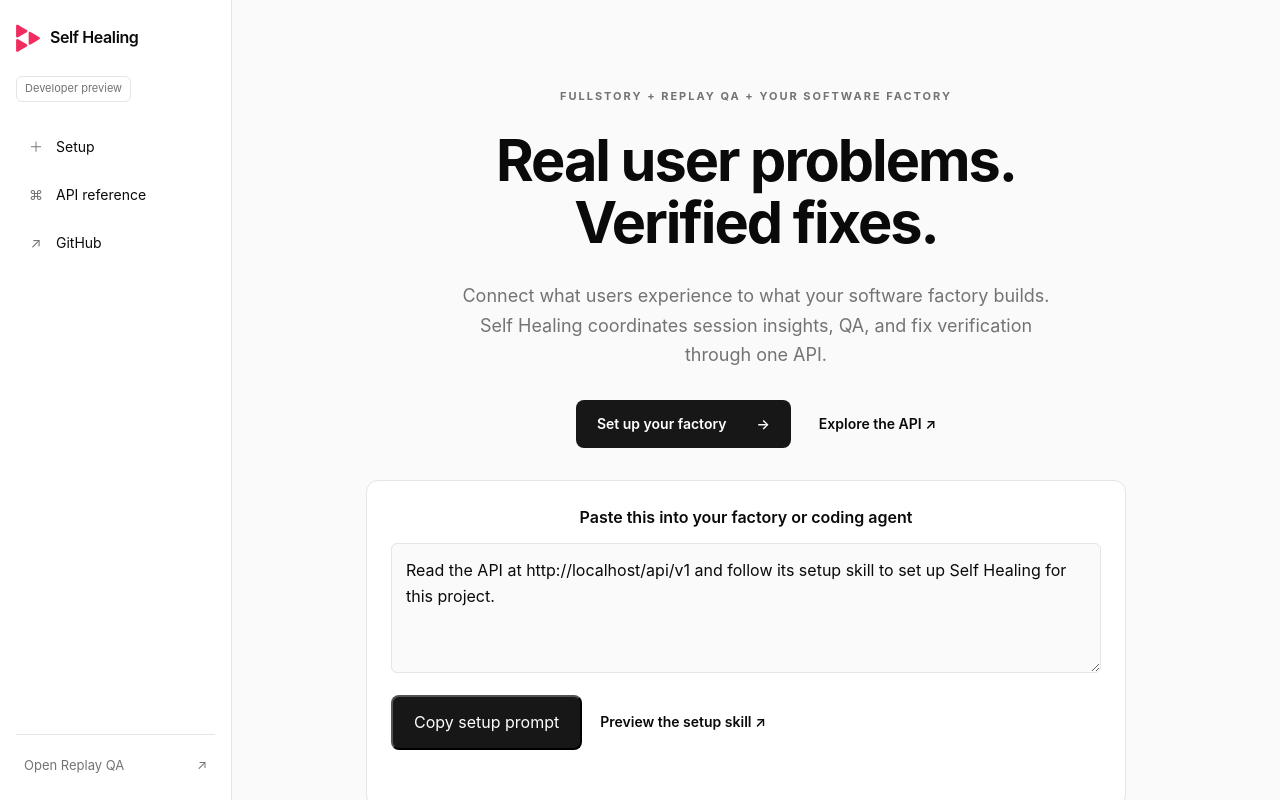
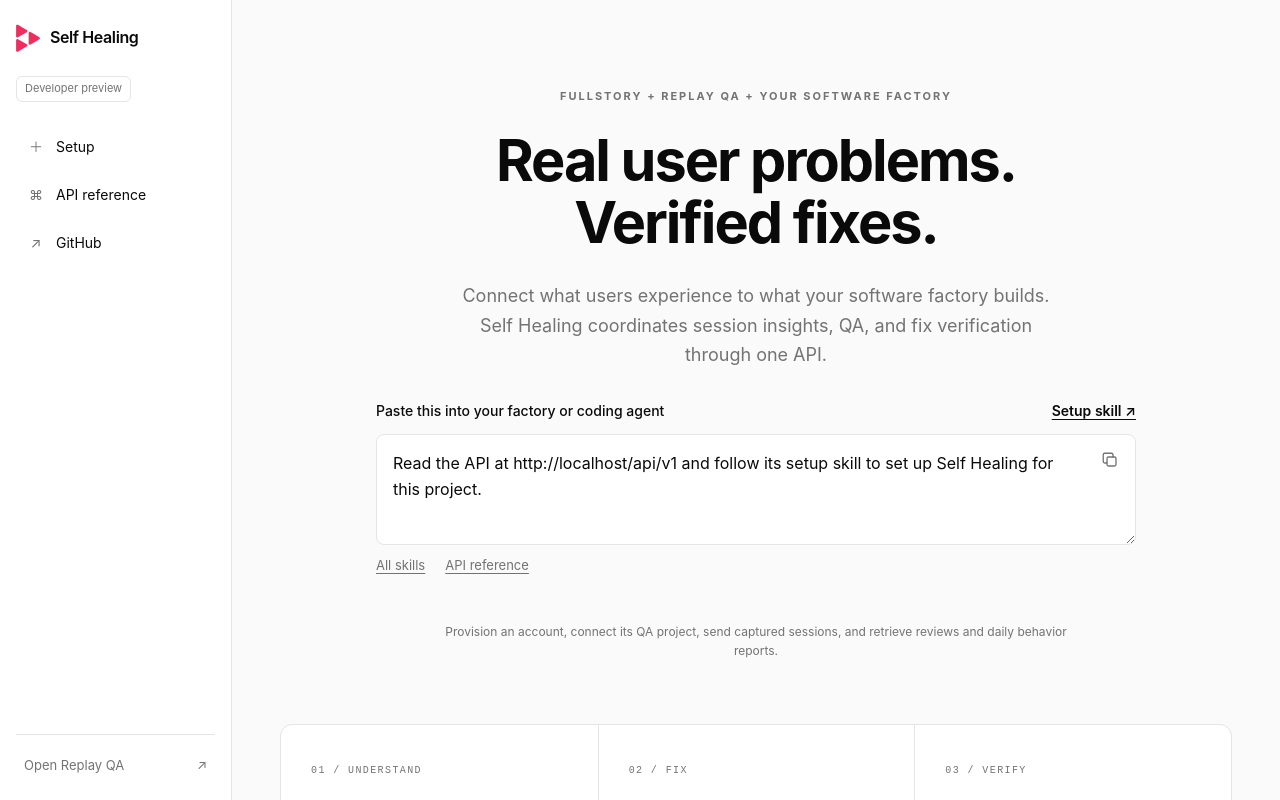
Before and after one commit to replayio/self-healing, a React (Vite) app: page /api/v1/account in a window 1280 px wide. Shown: the top 800 px of the page. Built offline with nearby package versions, Linux system fonts and the light colour scheme.

Commit message:
Make setup skill prominent and use a compact copy icon

```diff
--- a/src/main.tsx
+++ b/src/main.tsx
@@ -76,18 +76,16 @@
             Self Healing coordinates session insights, QA, and fix verification
             through one API.
           </p>
-          <div className="actions">
-            <a className="button" href="#setup">
-              Set up your factory <span>→</span>
-            </a>
-            <a className="secondary" href="/api/v1/openapi.json">
-              Explore the API ↗
-            </a>
-          </div>
           <div className="setup-prompt">
+            <div className="prompt-heading">
               <label htmlFor="setup-prompt">
                 Paste this into your factory or coding agent
               </label>
+              <a href="/api/v1/skills/setup-self-healing/SKILL.md">
+                Setup skill ↗
+              </a>
+            </div>
+            <div className="prompt-field">
               <textarea
                 id="setup-prompt"
                 readOnly
@@ -96,16 +94,48 @@
                 rows={3}
                 spellCheck={false}
               />
-            <div className="prompt-actions">
-              <button className="button" type="button" onClick={copyPrompt}>
-                Copy setup prompt
+              <button
+                className="copy-icon"
+                type="button"
+                onClick={copyPrompt}
+                aria-label="Copy setup prompt"
+                title="Copy setup prompt"
+              >
+                {copyStatus.startsWith("Copied") ? (
+                  <svg
+                    width="18"
+                    height="18"
+                    viewBox="0 0 24 24"
+                    fill="none"
+                    stroke="currentColor"
+                    strokeWidth="1.75"
+                    strokeLinecap="round"
+                    strokeLinejoin="round"
+                    aria-hidden="true"
+                  >
+                    <path d="m5 12 4 4L19 6" />
+                  </svg>
+                ) : (
+                  <svg
+                    width="18"
+                    height="18"
+                    viewBox="0 0 24 24"
+                    fill="none"
+                    stroke="currentColor"
+                    strokeWidth="1.75"
+                    strokeLinecap="round"
+                    strokeLinejoin="round"
+                    aria-hidden="true"
+                  >
+                    <rect x="8" y="8" width="12" height="12" rx="2" />
+                    <path d="M16 8V5a2 2 0 0 0-2-2H5a2 2 0 0 0-2 2v9a2 2 0 0 0 2 2h3" />
+                  </svg>
+                )}
               </button>
-              <a
-                className="text-link"
-                href="/api/v1/skills/setup-self-healing/SKILL.md"
-              >
-                Preview the setup skill ↗
-              </a>
+            </div>
+            <div className="prompt-links">
+              <a href="/api/v1/skills">All skills</a>
+              <a href="/api/v1/openapi.json">API reference</a>
             </div>
             <p className="copy-status" role="status">
               {copyStatus}
@@ -150,8 +180,8 @@
               <br />A continuous feedback loop.
             </h2>
             <p className="section-copy">
-              Bring a software factory, or use a coding agent for a
-              more manual workflow. Choose the capabilities your team needs.
+              Bring a software factory, or use a coding agent for a more manual
+              workflow. Choose the capabilities your team needs.
             </p>
             <a
               className="text-link"
--- a/src/style.css
+++ b/src/style.css
@@ -521,50 +521,82 @@
 
 .setup-prompt {
   max-width: 760px;
-  margin-top: 32px;
-  padding: 24px;
-  border: 1px solid var(--border);
-  border-radius: 12px;
-  background: var(--surface);
+  margin: 28px auto 0;
+  text-align: left;
 }
-.setup-prompt label {
-  display: block;
+.prompt-heading {
+  display: flex;
+  align-items: baseline;
+  justify-content: space-between;
+  gap: 12px;
+  flex-wrap: wrap;
+  margin-bottom: 12px;
+  font-size: 14px;
+}
+.prompt-heading label {
+  font-weight: 500;
+}
+.prompt-heading a,
+.prompt-links a {
+  text-decoration: underline;
+  text-underline-offset: 3px;
+}
+.prompt-heading a {
   font-weight: 600;
-  margin-bottom: 12px;
+  white-space: nowrap;
+}
+.prompt-field {
+  position: relative;
 }
 .setup-prompt textarea {
+  display: block;
   width: 100%;
   resize: vertical;
-  padding: 14px;
+  padding: 16px 56px 16px 16px;
   border: 1px solid var(--border);
-  border-radius: 6px;
-  background: var(--canvas);
+  border-radius: 8px;
+  background: var(--surface);
   color: var(--text);
   font: inherit;
   line-height: 1.6;
-  min-height: 130px;
+  min-height: 110px;
+}
+.copy-icon {
+  position: absolute;
+  top: 8px;
+  right: 8px;
+  width: 36px;
+  height: 36px;
+  display: grid;
+  place-items: center;
+  padding: 0;
+  border: 0;
+  border-radius: 6px;
+  background: transparent;
+  color: var(--muted);
+  cursor: pointer;
+}
+.copy-icon:hover {
+  background: var(--canvas);
+  color: var(--text);
 }
 .setup-prompt textarea:focus-visible,
-button:focus-visible {
-  outline: 3px solid var(--primary);
+.copy-icon:focus-visible {
+  outline: 2px solid var(--primary);
   outline-offset: 3px;
 }
-.prompt-actions {
+.prompt-links {
   display: flex;
-  gap: 18px;
-  align-items: center;
-  flex-wrap: wrap;
-  margin-top: 14px;
-}
-.prompt-actions button {
-  font: inherit;
-  cursor: pointer;
+  gap: 20px;
+  margin-top: 10px;
+  font-size: 13px;
+  color: var(--muted);
 }
 .copy-status {
   color: var(--muted);
   font-size: 13px;
-  min-height: 22px;
-  margin: 10px 0 0;
+  min-height: 20px;
+  margin: 6px 0 0;
 }
 .skill-links {
   display: grid;
```
Lines whose indentation alone changed are shown as unchanged.
